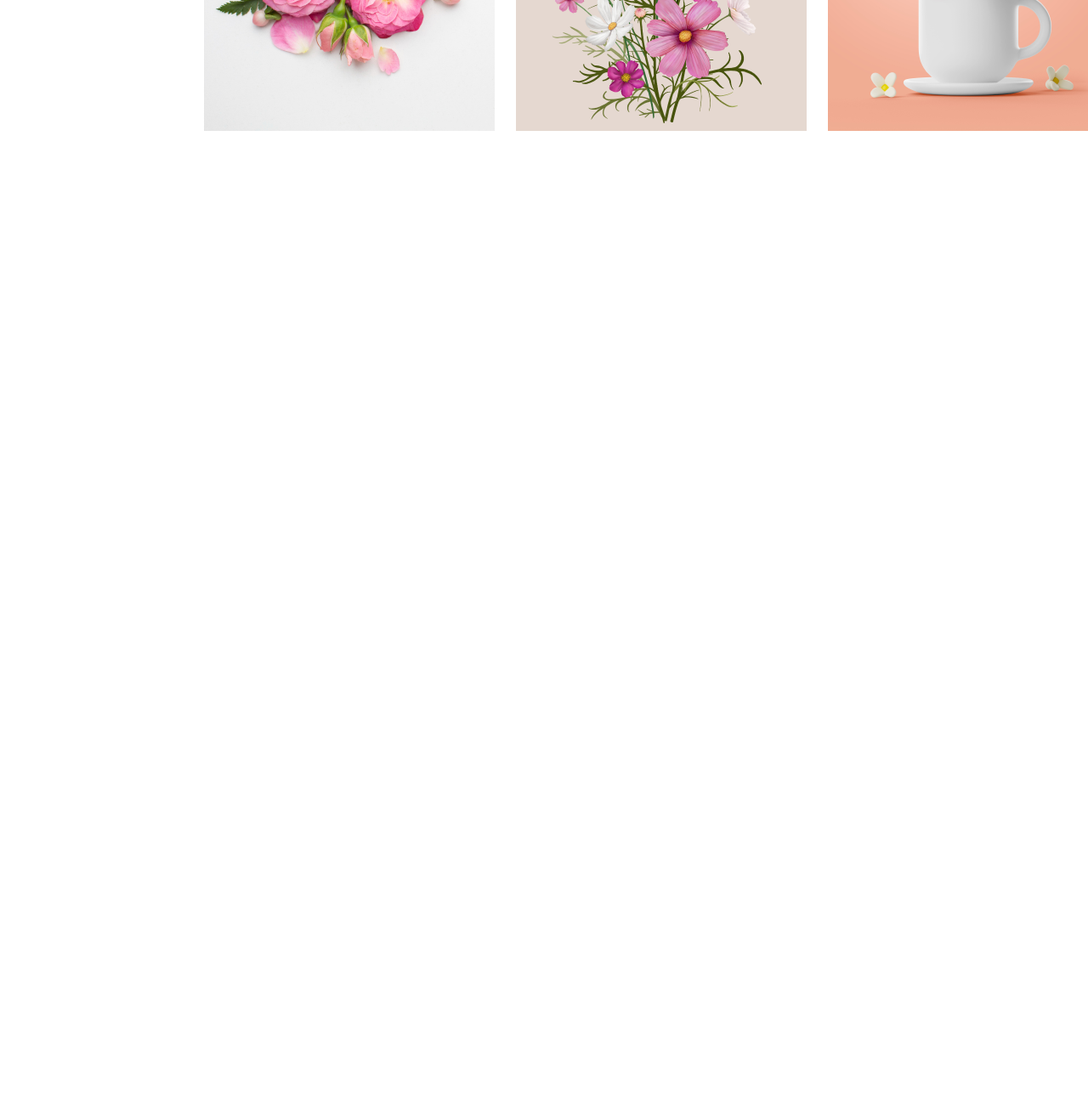
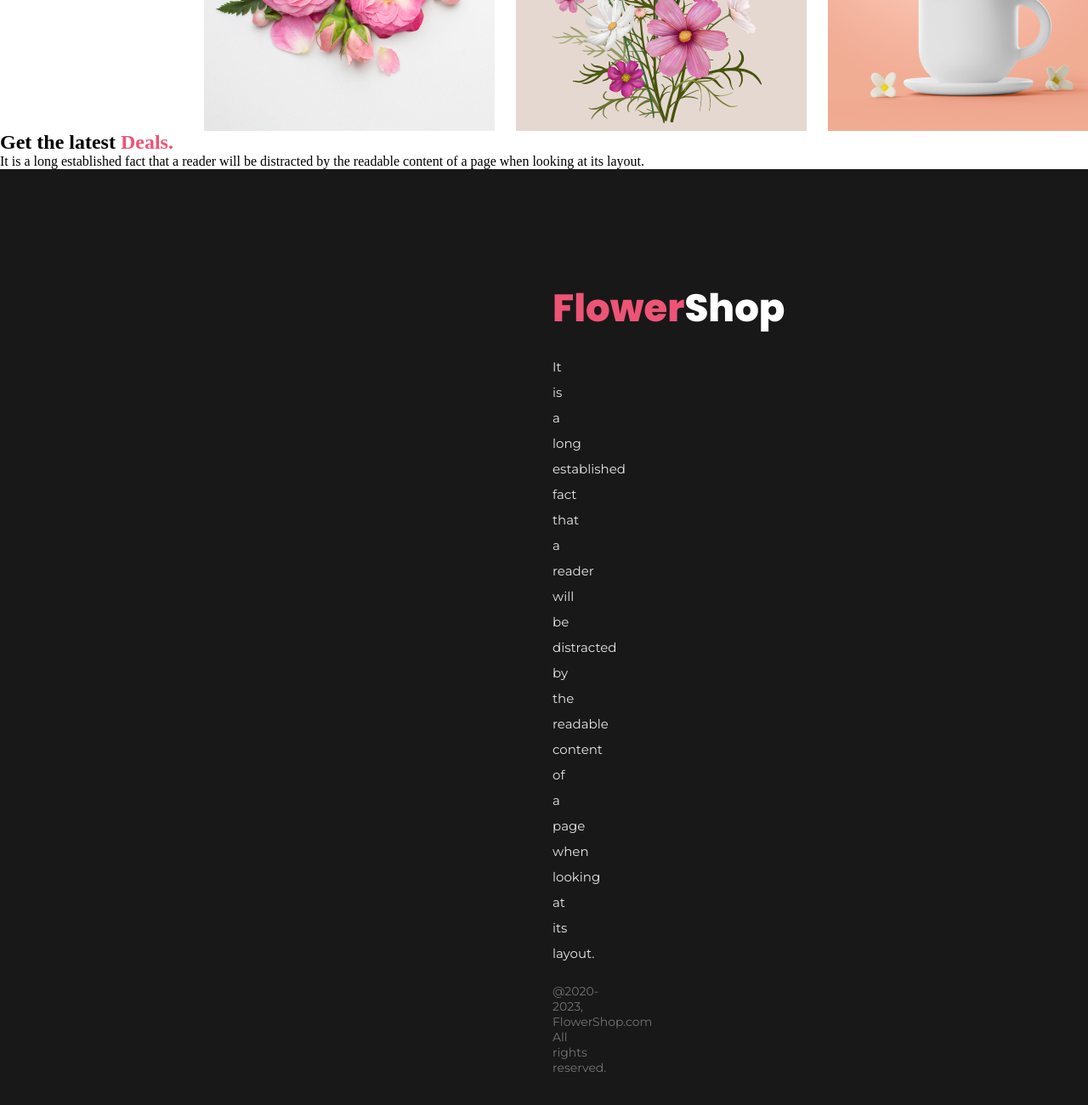
Before and after one commit to mehedi-h/flower-shop, a plain HTML site: page index.html in a window 1280 px wide. Shown: the part 3627-4927 px from the top of the page at 85% size. Before the commit the page ends 3781 px from the top, so only its background shows below. Drawn offline with Linux system fonts and the light colour scheme.

Commit message:
completed footer section

```diff
--- a/index.html
+++ b/index.html
@@ -48,7 +48,7 @@
         <section class="hot-deal-container">
             <div class="hot-deal-section">
                 <h3 class="hot-deal-title">
-                    Hot Deal ! Sale Up To <span class="hot-deal">25%</span>Off.
+                    Hot Deal ! Sale Up To <span class="deal">25%</span>Off.
                 </h3>
                 <p class="hot-deal-brief">
                     It is a long established fact that a reader will be distracted by the readable content of a page when looking at its layout.
@@ -78,9 +78,36 @@
                 <img src="./asset/Rectangle 6.png" alt="">
             </div>
         </section>
+
+        <section class="latest-deal-section">
+            <div class="latest-deal-container">
+                <h1 class="latest-deal-title">
+                    Get the latest <span class="deal">Deals.</span>
+                </h1>
+                <p class="latest-deal-brief">
+                    It is a long established fact that a reader will be distracted by the readable content of a page when looking at its layout.
+                </p>
+            </div>
+        </section>
     </main>
+
+<!--Ended Main Section-->
+
+<!--Started footer Section-->
     <footer>
+        <div class="footer-section">
+            <h1 class="footer-title">
+                <span class="deal">Flower</span>Shop
+            </h1>
+            <p class="footer-brief">
+                It is a long established fact that a reader will be distracted by the readable content of a page when looking at its layout.
+            </p>
+            <small class="copyright">
+                @2020-2023, FlowerShop.com All rights reserved.
+            </small>
+        </div>
+    </footer>
 
-    </footer>
+ <!--Ended footer Section-->
 </body>
 </html>
--- a/style.css
+++ b/style.css
@@ -98,7 +98,7 @@ header {
     font-family: 'Poppins', sans-serif;
     font-weight: 800;
 }
-.hot-deal {
+.deal {
     color: #ed5476;
 }
 .hot-deal-brief {
@@ -131,7 +131,6 @@ header {
     color: rgba(39, 39, 39, 0.924);
     font-family: 'Montserrat', sans-serif;
     font-size: 16px;
-    font-style: normal;
     font-weight: 400;
     line-height: 30px;
     padding-bottom: 50px;
@@ -143,3 +142,55 @@ header {
     gap: 25px;
     margin: 0 240px;
 }
+
+/*
+.latest-deal-section {
+    background-image: url('./asset/Rectangle\ 9.png');
+    background-repeat: no-repeat;
+    background-position: middle;
+    width: 1440px;
+    height: 450px;
+
+}
+.latest-deal-container {
+    text-align: center;
+    margin-top: 130px;
+    padding: 0 660px;
+}
+.latest-deal-title {
+    color: #272727;
+    text-align: center;
+    font-size: 40px;
+    font-style: normal;
+    font-weight: 800;
+    line-height: normal;
+}
+*/
+
+
+footer {
+    background: #181818;
+    text-align: center;
+}
+.footer-section {
+    padding: 130px 650px;
+}
+.footer-title {
+    color: #fff;
+    font-weight: 800;
+    font-size: 45px;
+    font-family: 'Poppins', sans-serif;
+}
+.footer-brief {
+    color: rgba(255, 255, 255, 0.90);
+    font-size: 15px;
+    font-family: 'Montserrat', sans-serif;
+    font-weight: 400;
+    line-height: 30px;
+    padding: 20px 0;
+}
+.copyright {
+    color: rgba(255, 255, 255, 0.40);
+    font-family: 'Montserrat', sans-serif;
+    font-size: 14px;
+}
```
